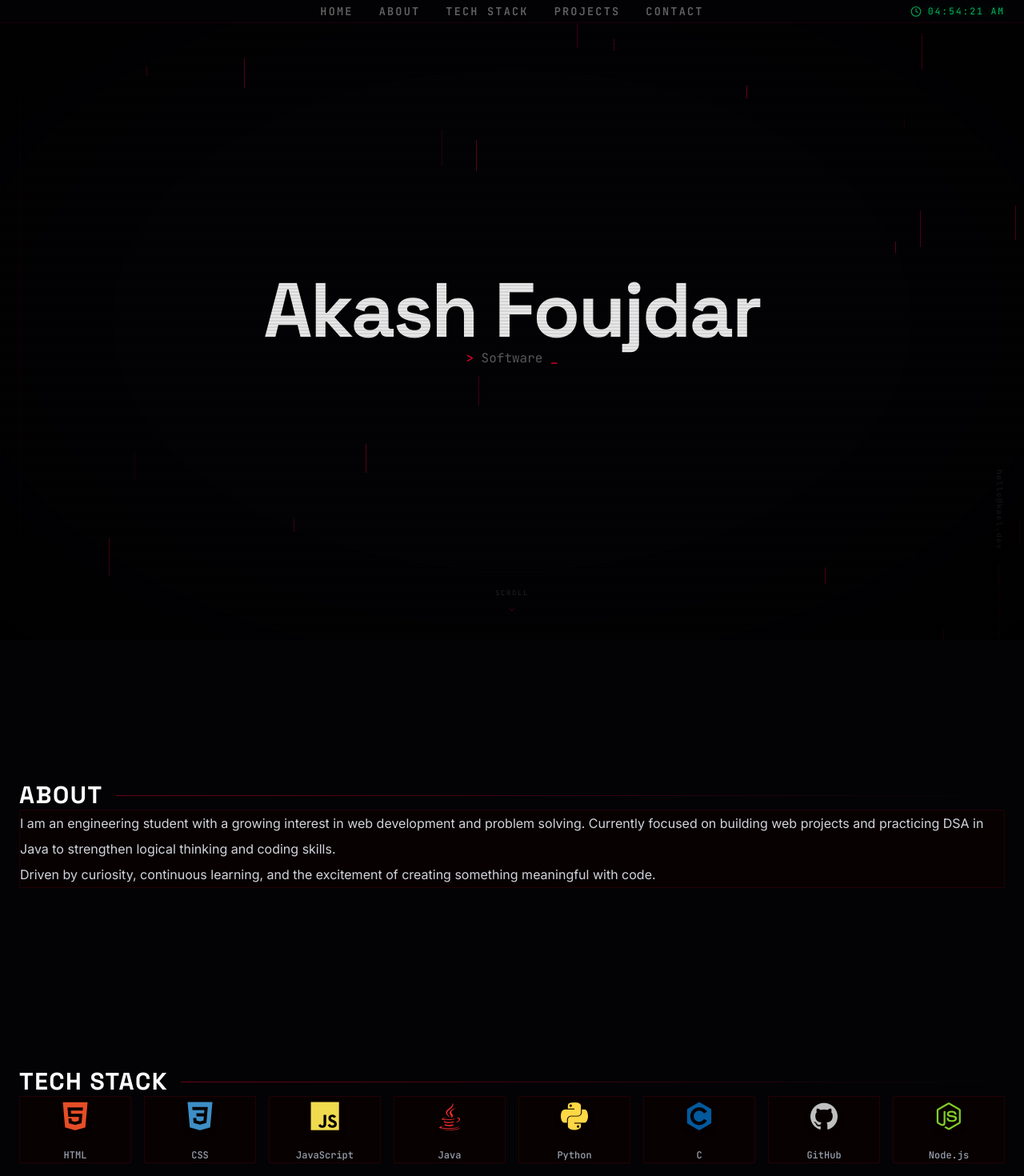
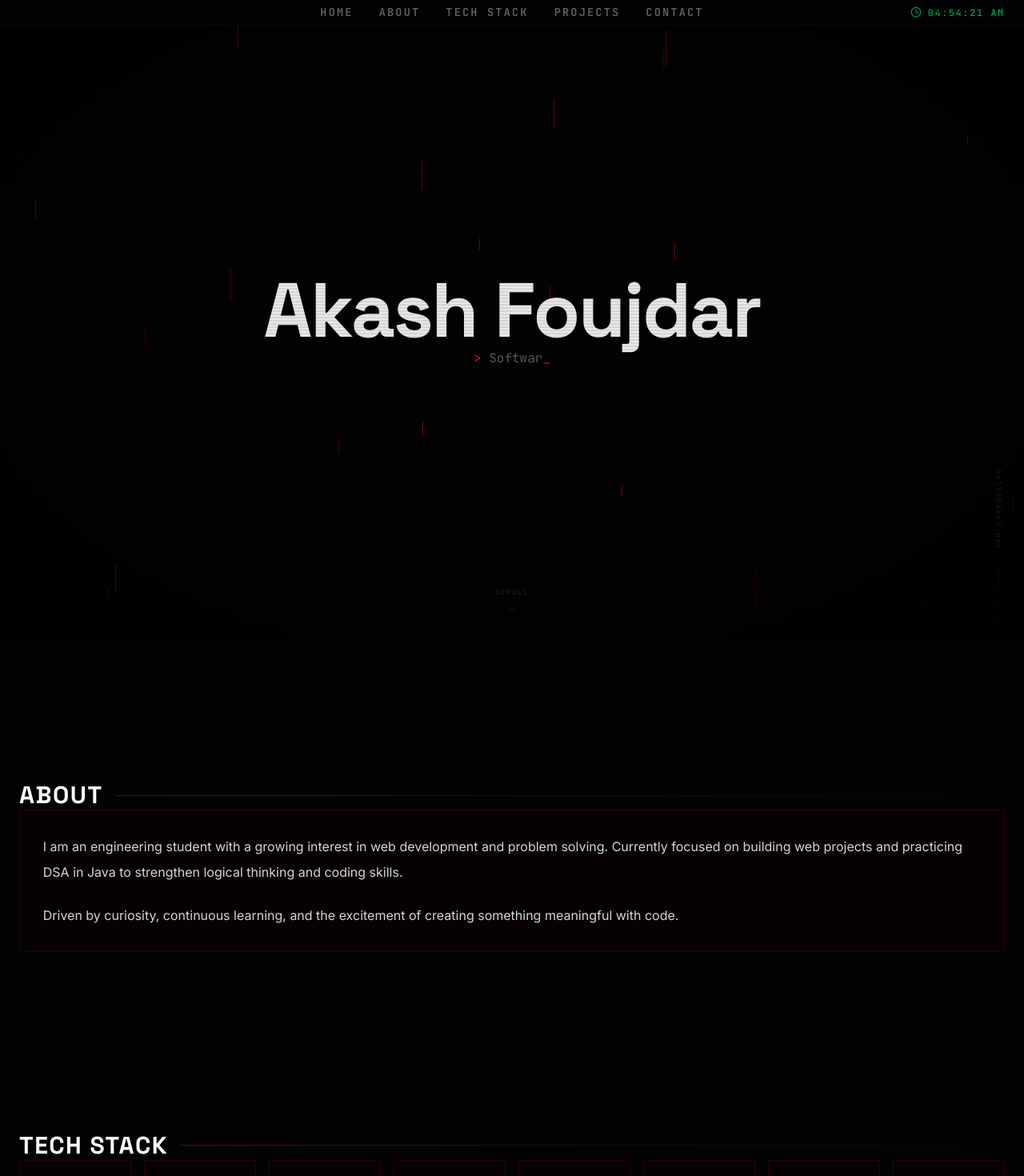
Before and after one commit to akashfoujdar0016/Project_Portfolio, a React (Vite) app: page / in a window 1280 px wide. Shown: the top 1470 px of the page at 80% size. Built offline with nearby package versions, Linux system fonts and the light colour scheme.

Commit message:
design change

```diff
--- a/src/index.css
+++ b/src/index.css
@@ -8,303 +8,383 @@
   --font-mono: 'JetBrains Mono', monospace;
 }
 
-* {
-  box-sizing: border-box;
-  margin: 0;
-  padding: 0;
+*{
+  box-sizing:border-box;
+  margin:0;
+  padding:0;
 }
 
-html {
-  scroll-behavior: smooth;
+html{
+  scroll-behavior:smooth;
 }
 
-body {
-  background-color: #030305;
-  color: #c0c0c0;
-  font-family: 'Inter', sans-serif;
-  overflow-x: hidden;
+body{
+  background-color:#030305;
+  color:#c0c0c0;
+  font-family:'Inter',sans-serif;
+  overflow-x:hidden;
+  line-height:1.7;
 }
 
 /* ── CRT scanlines overlay ── */
-body::before {
-  content: '';
-  position: fixed;
-  inset: 0;
-  z-index: 9998;
-  pointer-events: none;
-  background: repeating-linear-gradient(0deg,
-      transparent,
-      transparent 2px,
-      rgba(0, 0, 0, 0.08) 2px,
-      rgba(0, 0, 0, 0.08) 4px);
+
+body::before{
+  content:'';
+  position:fixed;
+  inset:0;
+  z-index:9998;
+  pointer-events:none;
+
+  background:repeating-linear-gradient(
+    0deg,
+    transparent,
+    transparent 2px,
+    rgba(0,0,0,0.08) 2px,
+    rgba(0,0,0,0.08) 4px
+  );
 }
 
 /* ── CRT vignette ── */
-body::after {
-  content: '';
-  position: fixed;
-  inset: 0;
-  z-index: 9997;
-  pointer-events: none;
-  background: radial-gradient(ellipse at center, transparent 55%, rgba(0, 0, 0, 0.72) 100%);
+
+body::after{
+  content:'';
+  position:fixed;
+  inset:0;
+  z-index:9997;
+  pointer-events:none;
+
+  background:radial-gradient(
+    ellipse at center,
+    transparent 55%,
+    rgba(0,0,0,0.72) 100%
+  );
 }
 
 /* ── Scrollbar ── */
-::-webkit-scrollbar {
-  width: 3px;
+
+::-webkit-scrollbar{
+  width:3px;
 }
 
-::-webkit-scrollbar-track {
-  background: #030305;
+::-webkit-scrollbar-track{
+  background:#030305;
 }
 
-::-webkit-scrollbar-thumb {
-  background: #cc0020;
+::-webkit-scrollbar-thumb{
+  background:#cc0020;
 }
 
-::-webkit-scrollbar-thumb:hover {
-  background: #ff0033;
+::-webkit-scrollbar-thumb:hover{
+  background:#ff0033;
+}
+
+/* ── SECTION LAYOUT (REPLACES CONTAINER) ── */
+
+section{
+  max-width:80rem;
+  margin-left:auto;
+  margin-right:auto;
+
+  padding-top:6rem;
+  padding-bottom:6rem;
+  padding-left:1.8rem;
+  padding-right:1.8rem;
+
+  position:relative;
+}
+
+/* spacing between sections */
+
+section + section{
+  margin-top:3rem;
+}
+
+/* section header */
+
+.section-header{
+  margin-bottom:2rem;
+}
+
+/* section title */
+
+.section-title{
+  font-family:'Space Grotesk',sans-serif;
+  font-size:clamp(1.6rem,3vw,2.4rem);
+  letter-spacing:0.02em;
+  margin-top:.4rem;
+}
+
+/* section paragraph spacing */
+
+section p{
+  margin-bottom:1.4rem;
+}
+
+section p:last-child{
+  margin-bottom:0;
 }
 
 /* ── Section fade ── */
-.section-fade {
-  opacity: 0;
-  transform: translateY(24px);
-  transition: opacity 0.7s ease, transform 0.7s ease;
+
+.section-fade{
+  opacity:0;
+  transform:translateY(24px);
+  transition:opacity .7s ease,transform .7s ease;
 }
 
-.section-fade.visible {
-  opacity: 1;
-  transform: translateY(0);
+.section-fade.visible{
+  opacity:1;
+  transform:translateY(0);
 }
 
 /* ── Typing cursor ── */
-.cursor-blink {
-  animation: blink 0.8s step-end infinite;
+
+.cursor-blink{
+  animation:blink .8s step-end infinite;
 }
 
-@keyframes blink {
+@keyframes blink{
 
-  0%,
-  100% {
-    opacity: 1;
+  0%,100%{
+    opacity:1;
   }
 
-  50% {
-    opacity: 0;
+  50%{
+    opacity:0;
   }
 }
 
 /* ── Glitch animation ── */
-.glitch {
-  position: relative;
-  animation: glitchMain 5s infinite;
+
+.glitch{
+  position:relative;
+  animation:glitchMain 5s infinite;
 }
 
 .glitch::before,
-.glitch::after {
-  content: attr(data-text);
-  position: absolute;
-  top: 0;
-  left: 0;
-  width: 100%;
+.glitch::after{
+  content:attr(data-text);
+  position:absolute;
+  top:0;
+  left:0;
+  width:100%;
 }
 
-.glitch::before {
-  color: #ff0033;
-  animation: glitchTop 5s infinite;
-  clip-path: polygon(0 0, 100% 0, 100% 35%, 0 35%);
-  transform: translate(-2px, 0);
+.glitch::before{
+  color:#ff0033;
+
+  animation:glitchTop 5s infinite;
+
+  clip-path:polygon(0 0,100% 0,100% 35%,0 35%);
+
+  transform:translate(-2px,0);
 }
 
-.glitch::after {
-  color: #990000;
-  animation: glitchBot 5s infinite;
-  clip-path: polygon(0 60%, 100% 60%, 100% 100%, 0 100%);
-  transform: translate(2px, 0);
+.glitch::after{
+  color:#990000;
+
+  animation:glitchBot 5s infinite;
+
+  clip-path:polygon(0 60%,100% 60%,100% 100%,0 100%);
+
+  transform:translate(2px,0);
 }
 
-@keyframes glitchMain {
+@keyframes glitchMain{
 
-  0%,
-  90%,
-  100% {
-    transform: translate(0);
+  0%,90%,100%{
+    transform:translate(0);
   }
 
-  91% {
-    transform: translate(-1px, 1px);
+  91%{
+    transform:translate(-1px,1px);
   }
 
-  92% {
-    transform: translate(1px, -1px);
+  92%{
+    transform:translate(1px,-1px);
   }
 
-  93% {
-    transform: translate(0);
+  93%{
+    transform:translate(0);
   }
 }
 
-@keyframes glitchTop {
+@keyframes glitchTop{
 
-  0%,
-  88%,
-  100% {
-    transform: translate(-2px, 0);
-    opacity: 0;
+  0%,88%,100%{
+    transform:translate(-2px,0);
+    opacity:0;
   }
 
-  89% {
-    transform: translate(-3px, -1px);
-    opacity: 0.8;
+  89%{
+    transform:translate(-3px,-1px);
+    opacity:.8;
   }
 
-  90% {
-    transform: translate(2px, 1px);
-    opacity: 0.6;
+  90%{
+    transform:translate(2px,1px);
+    opacity:.6;
   }
 
-  91% {
-    opacity: 0;
+  91%{
+    opacity:0;
   }
 }
 
-@keyframes glitchBot {
+@keyframes glitchBot{
 
-  0%,
-  88%,
-  100% {
-    transform: translate(2px, 0);
-    opacity: 0;
+  0%,88%,100%{
+    transform:translate(2px,0);
+    opacity:0;
   }
 
-  89% {
-    transform: translate(3px, 1px);
-    opacity: 0.7;
+  89%{
+    transform:translate(3px,1px);
+    opacity:.7;
   }
 
-  90% {
-    transform: translate(-1px, -1px);
-    opacity: 0.5;
+  90%{
+    transform:translate(-1px,-1px);
+    opacity:.5;
   }
 
-  91% {
-    opacity: 0;
+  91%{
+    opacity:0;
   }
 }
 
 /* ── Nav link ── */
-.nav-link {
-  position: relative;
-  font-family: 'JetBrains Mono', monospace;
-  font-size: 0.85rem;
-  font-weight: 600;
-  text-decoration: none;
-  color: rgba(180, 180, 180, 0.55);
-  letter-spacing: 0.16em;
-  text-transform: uppercase;
-  transition: color 0.25s ease, text-shadow 0.25s ease;
-  padding: 4px 0;
+
+.nav-link{
+  position:relative;
+
+  font-family:'JetBrains Mono',monospace;
+  font-size:.85rem;
+  font-weight:600;
+
+  text-decoration:none;
+
+  color:rgba(180,180,180,.55);
+
+  letter-spacing:.16em;
+  text-transform:uppercase;
+
+  transition:color .25s ease,text-shadow .25s ease;
+
+  padding:4px 0;
 }
 
-.nav-link:focus-visible {
-  outline: 1px dashed rgba(255, 0, 51, 0.6);
-  outline-offset: 4px;
+.nav-link:focus-visible{
+  outline:1px dashed rgba(255,0,51,.6);
+  outline-offset:4px;
 }
 
-.nav-link:hover {
-  color: #ff5a6a;
-  text-shadow: 0 0 12px rgba(255, 0, 51, 0.45);
+.nav-link:hover{
+  color:#ff5a6a;
+  text-shadow:0 0 12px rgba(255,0,51,.45);
 }
 
 /* ── Section label ── */
-.section-label {
-  font-family: 'JetBrains Mono', monospace;
-  font-size: 0.62rem;
-  font-weight: 700;
-  letter-spacing: 0.35em;
-  color: #ff0033;
-  text-transform: uppercase;
-  text-shadow: 0 0 12px rgba(255, 0, 51, 0.6);
+
+.section-label{
+  font-family:'JetBrains Mono',monospace;
+
+  font-size:.62rem;
+  font-weight:700;
+
+  letter-spacing:.35em;
+
+  color:#ff0033;
+
+  text-transform:uppercase;
+
+  text-shadow:0 0 12px rgba(255,0,51,.6);
 }
 
 /* ── Red glow text ── */
-.red-glow {
-  color: #ff0033;
-  text-shadow: 0 0 20px rgba(255, 0, 51, 0.7), 0 0 40px rgba(255, 0, 51, 0.3);
+
+.red-glow{
+  color:#ff0033;
+
+  text-shadow:
+  0 0 20px rgba(255,0,51,.7),
+  0 0 40px rgba(255,0,51,.3);
 }
 
 /* ── Cards ── */
-.hack-card {
-  background: rgba(10, 2, 2, 0.85);
-  border: 1px solid rgba(255, 0, 51, 0.1);
-  border-radius: 1px;
-  transition: border-color 0.3s, box-shadow 0.3s, transform 0.3s;
-  position: relative;
+
+.hack-card{
+
+  background:rgba(10,2,2,.85);
+
+  border:1px solid rgba(255,0,51,.12);
+
+  border-radius:2px;
+
+  padding:1.8rem;
+
+  transition:
+  border-color .3s,
+  box-shadow .3s,
+  transform .3s;
 }
 
-.hack-card:hover {
-  border-color: rgba(255, 0, 51, 0.35);
-  box-shadow: 0 0 20px rgba(255, 0, 51, 0.08), 0 4px 24px rgba(0, 0, 0, 0.5);
-  transform: translateY(-2px);
+.hack-card:hover{
+
+  border-color:rgba(255,0,51,.35);
+
+  box-shadow:
+  0 0 25px rgba(255,0,51,.08),
+  0 8px 30px rgba(0,0,0,.6);
+
+  transform:translateY(-3px);
 }
 
 /* ── Section shell ── */
-.section-shell {
-  background: rgba(8, 8, 12, 0.5);
-  border: 1px solid rgba(255, 0, 51, 0.35);
-  border-radius: 2px;
-  box-shadow: 0 0 55px rgba(255, 0, 51, 0.22), 0 24px 80px rgba(0, 0, 0, 0.7);
-  padding: 2.5rem;
-  line-height: 1.8;
+
+.section-shell{
+
+  background:rgba(8,8,12,.55);
+
+  border:1px solid rgba(255,0,51,.35);
+
+  border-radius:2px;
+
+  padding:2.6rem;
+
+  line-height:1.8;
+
+  box-shadow:
+  0 0 55px rgba(255,0,51,.22),
+  0 24px 80px rgba(0,0,0,.7);
+
+  transition:all .35s ease;
 }
 
-.section-shell:hover {
-  border-color: rgba(255, 0, 51, 0.6);
-  box-shadow: 0 0 110px rgba(255, 0, 51, 0.4), 0 38px 120px rgba(0, 0, 0, 0.82);
-  transform: translateY(-3px);
+.section-shell:hover{
+
+  border-color:rgba(255,0,51,.65);
+
+  box-shadow:
+  0 0 120px rgba(255,0,51,.35),
+  0 40px 120px rgba(0,0,0,.82);
+
+  transform:translateY(-4px);
 }
 
-/* ── SPACING IMPROVEMENTS (MATCH SCREENSHOT) ── */
+/* ── Work section layout ── */
 
-/* main container spacing */
-.section-wrapper {
-  max-width: 80rem;
-  margin-left: auto;
-  margin-right: auto;
-  padding-left: 1.5rem;
-  padding-right: 1.5rem;
-  padding-top: 5rem;
-  padding-bottom: 5rem;
+.work-header{
+  display:flex;
+  justify-content:space-between;
+  align-items:flex-start;
+
+  margin-bottom:.8rem;
+
+  flex-wrap:wrap;
+  gap:.5rem;
 }
 
-/* spacing between sections */
-.section-block {
-  margin-bottom: 5rem;
+.work-role{
+  margin-bottom:.8rem;
 }
-
-/* spacing between header and card */
-.section-header {
-  margin-bottom: 1.5rem;
-}
-
-/* paragraph spacing inside cards */
-.section-shell p {
-  margin-bottom: 1.5rem;
-}
-
-.section-shell p:last-child {
-  margin-bottom: 0;
-}
-
-/* work experience layout spacing */
-.work-header {
-  display: flex;
-  justify-content: space-between;
-  align-items: flex-start;
-  margin-bottom: 0.75rem;
-}
-
-.work-role {
-  margin-bottom: 0.75rem;
-}
```
